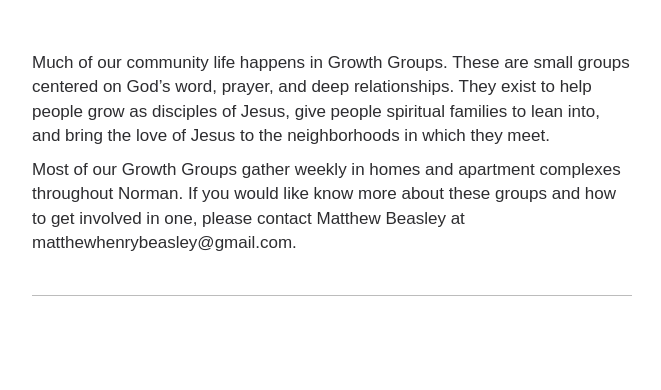
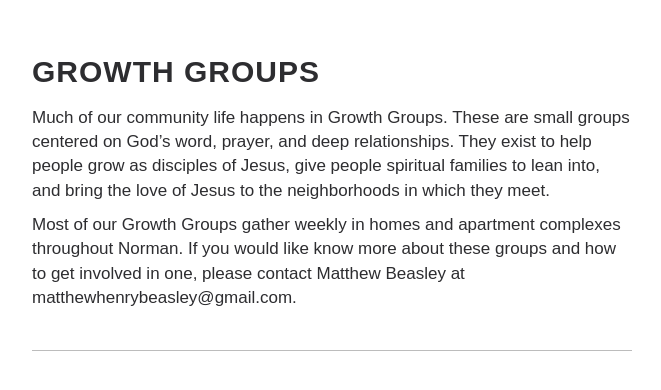
Before and after one commit to calcnerd256/hope-community.github.io, a Jekyll site: the page built from connect.html, in a window 1280 px wide and 980 px high, cut to the strip 454-844 px from the top of the window. Shown: the whole strip, without its empty margins (303-964 px from the left). Built offline with Jekyll 4.4.1, drawn with Linux system fonts in a browser that asks for light colours; nearby versions of some CDN libraries.

Commit message:
corrected a misreferenced variable

```diff
--- a/connect.html
+++ b/connect.html
@@ -10,7 +10,7 @@ growthgroups:
 ---
 
 {%- capture growthgroups -%}
-{{ page.growthgroups.indentation }}<div class='section-title'>{{ growthgroups.title }}</div>
+{{ page.growthgroups.indentation }}<div class='section-title'>{{ page.growthgroups.title }}</div>
 {{ page.growthgroups.indentation }}<div class='section-text-block'>{% for paragraph in site.data.connect.growth_groups.paragraphs %}
 {{ page.growthgroups.indentation }}	<p>{% for sentence in paragraph %}
 {{ page.growthgroups.indentation }}		{{ sentence }}{% endfor %}
```
